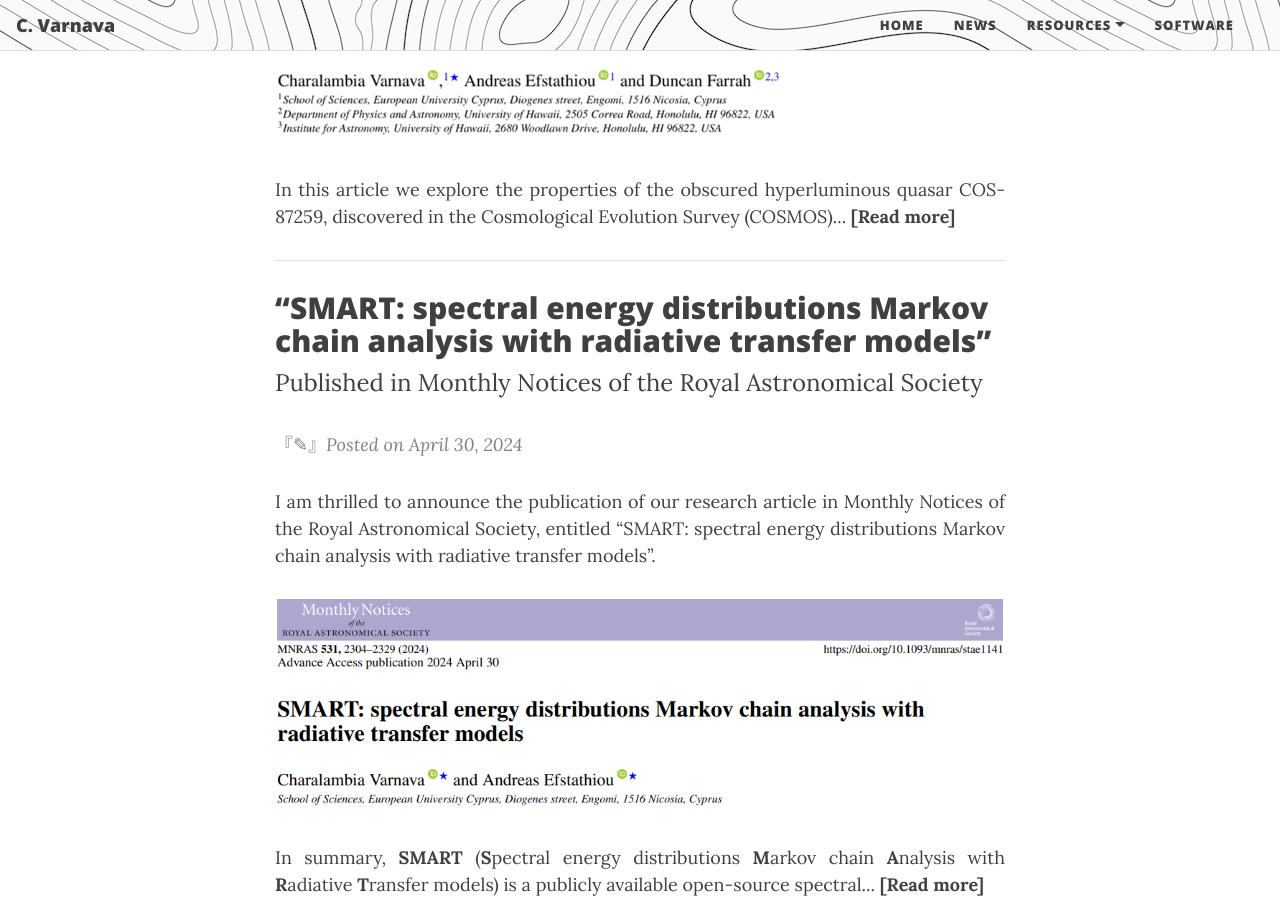
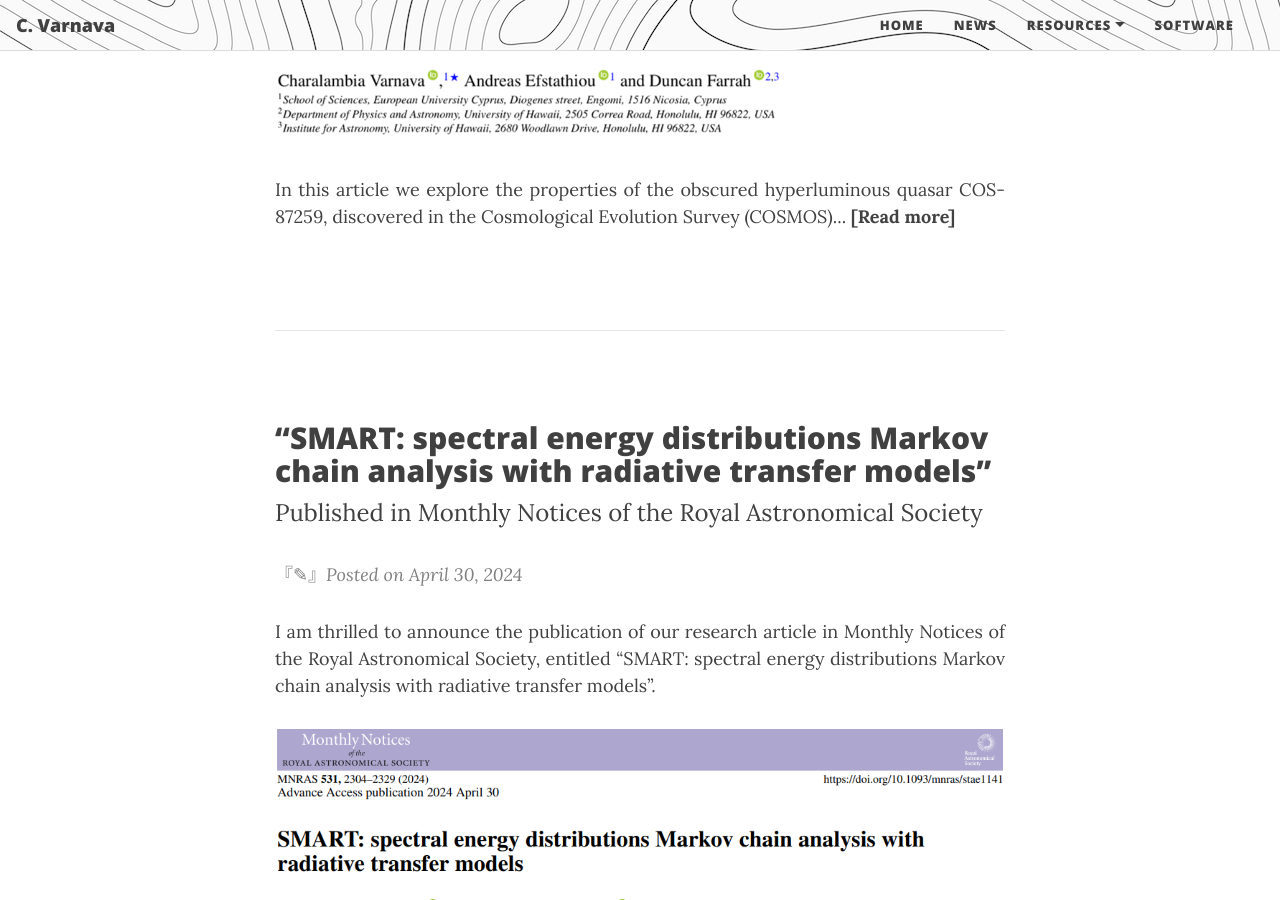
Before and after one commit to ch-var/ch-var.github.io, a Jekyll site: the page built from news.html, in a window 1280 px wide and 900 px high, scrolled down 682 px. Built offline with Jekyll 4.4.1, drawn with Linux system fonts in a browser that asks for light colours; formulas are drawn with MathJax 3.

Commit message:
Update news.html

```diff
--- a/news.html
+++ b/news.html
@@ -19,14 +19,11 @@ mathjax: true
 <p align='justify'>In this article we explore the properties of the
  obscured hyperluminous quasar COS-87259, discovered in the Cosmological Evolution Survey (COSMOS)... <a href="https://ch-var.github.io/2024-10-14-COS"><b style="color:#424242";>[Read more]</b></a>
 </p>
-<p>
-<p>
-<p>
+<br>
+<br>
 <hr width="100%" size="2">
-<p>
-<p>
-<p>
-<p>
+<br>
+<br>
 <h2>“SMART: spectral energy distributions Markov chain analysis with radiative transfer models”</h2>
 <font size="+2">Published in Monthly Notices of the Royal Astronomical Society</font>
 <p>
```
